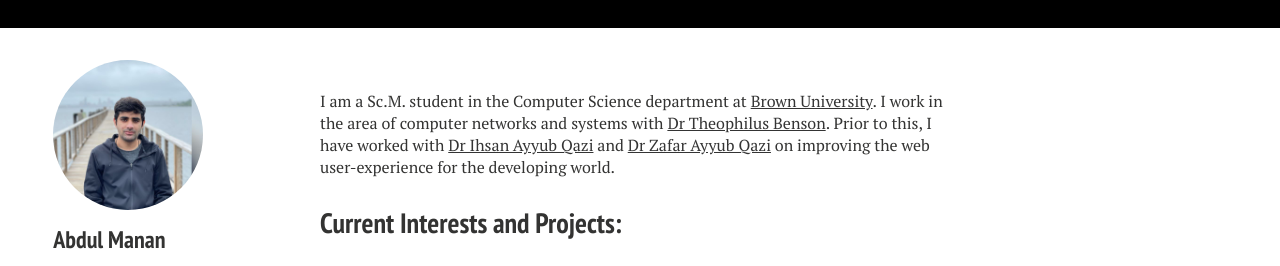
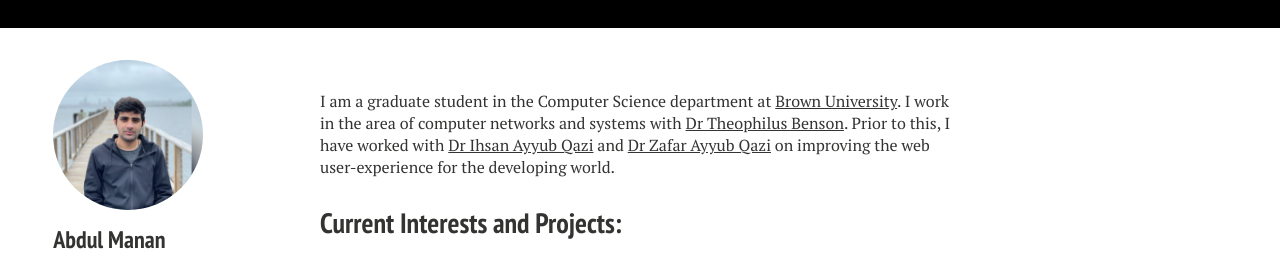
Before and after one commit to abdul-manaan/abdul-manaan.github.io, a Jekyll site: the page built from index.md, in a window 1280 px wide, cut to the strip 104-370 px from the top of the page. Built offline with Jekyll 4.4.1, drawn with Linux system fonts in a browser that asks for light colours; nearby versions of some CDN libraries; some web fonts are replaced; some of the changed lines change nothing that is shown.

Commit message:
Update index.md

```diff
--- a/index.md
+++ b/index.md
@@ -1,12 +1,12 @@
 ---
 layout: page
-excerpt: I am a Sc.M. student in the Computer Science department at Brown University. I work in the area of computer networks and systems with Dr Theophilus Benson."
+excerpt: I am currently a graduate student at Brown University studying Computer Science. I am also part of Brown University Systems Research Group, with a focus on developing tools and systems to understand and improve the performance of the existing systems (like webpages or QUIC protocol). My interests revolve around computer networks, distributed systems and software development.
 menutitle: Home
 menuorder: 1
 tags: ["Abdul Manan", "Brown University", "MS", "Student", "LUMS", "Web Performance"]
 ---
 
-I am a Sc.M. student in the Computer Science department at <a href="https://www.brown.edu">Brown University</a>. I work in the area of computer networks and systems with <a href="https://cs.brown.edu/~tab">Dr Theophilus Benson</a>. Prior to this, I have worked with <a href="https://web.lums.edu.pk/~ihsan/">Dr Ihsan Ayyub Qazi</a> and <a>Dr Zafar Ayyub Qazi</a> on improving the web user-experience for the developing world.
+I am a graduate student in the Computer Science department at <a href="https://www.brown.edu">Brown University</a>. I work in the area of computer networks and systems with <a href="https://cs.brown.edu/~tab">Dr Theophilus Benson</a>. Prior to this, I have worked with <a href="https://web.lums.edu.pk/~ihsan/">Dr Ihsan Ayyub Qazi</a> and <a>Dr Zafar Ayyub Qazi</a> on improving the web user-experience for the developing world.
 
 ## Current Interests and Projects:
 
```
